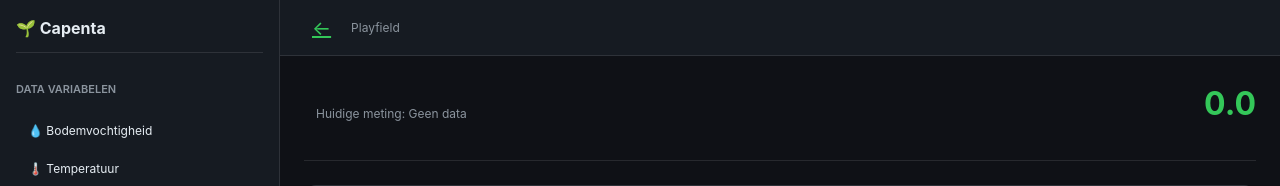
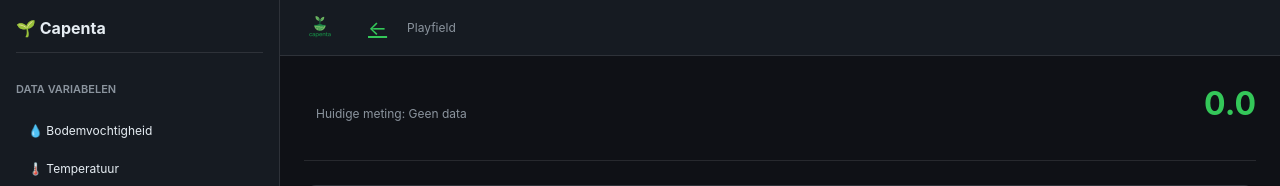
Before and after one commit to A-D-DBS-application/web-application-2025-group-43, a Flask app: template app/templates/sensor_detail.html in a window 1280 px wide. Shown: the top 186 px of the page. Run offline with Flask 3, Linux system fonts and the light colour scheme; the template is opened without the code that fills it, so the values that code supplies are empty.

Commit message:
ui: add Capenta logo to dashboard and sensor detail page topbars

```diff
--- a/app/templates/dashboard.html
+++ b/app/templates/dashboard.html
@@ -1218,6 +1218,11 @@
     <main class="main">
       <!-- top bar -->
       <header class="topbar">
+        <img
+          src="{{ url_for('static', filename='img/logo.png') }}"
+          alt="Capenta"
+          style="height: 32px; margin-right: 12px;"
+        >
         <form method="get" action="{{ url_for('playfield.playfield_selection', garden_id=robot.garden.garden_id) }}">
           <button class="topbar-back" type="submit" title="Back to playfields">
             ←
--- a/app/templates/sensor_detail.html
+++ b/app/templates/sensor_detail.html
@@ -455,6 +455,11 @@
     <div class="main">
       <!-- Topbar -->
       <header class="topbar">
+        <img
+          src="{{ url_for('static', filename='img/logo.png') }}"
+          alt="Capenta"
+          style="height: 32px; margin-right: 12px;"
+        >
         <a href="{{ url_for('dashboard.dashboard', serial_number=robot.serial_number) }}" class="topbar-back" title="{{ t('back_to_dashboard') }}">
           ←
         </a>
```
